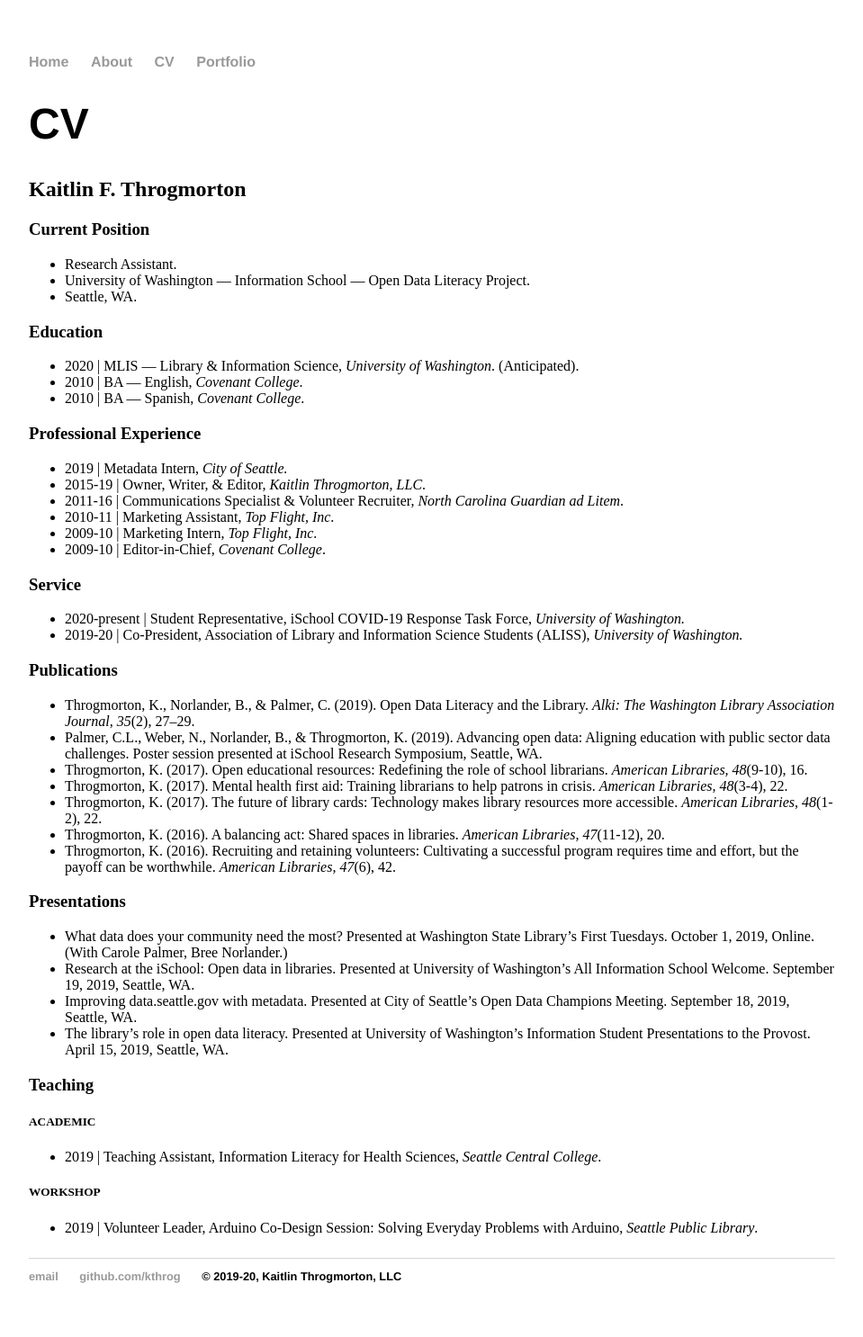
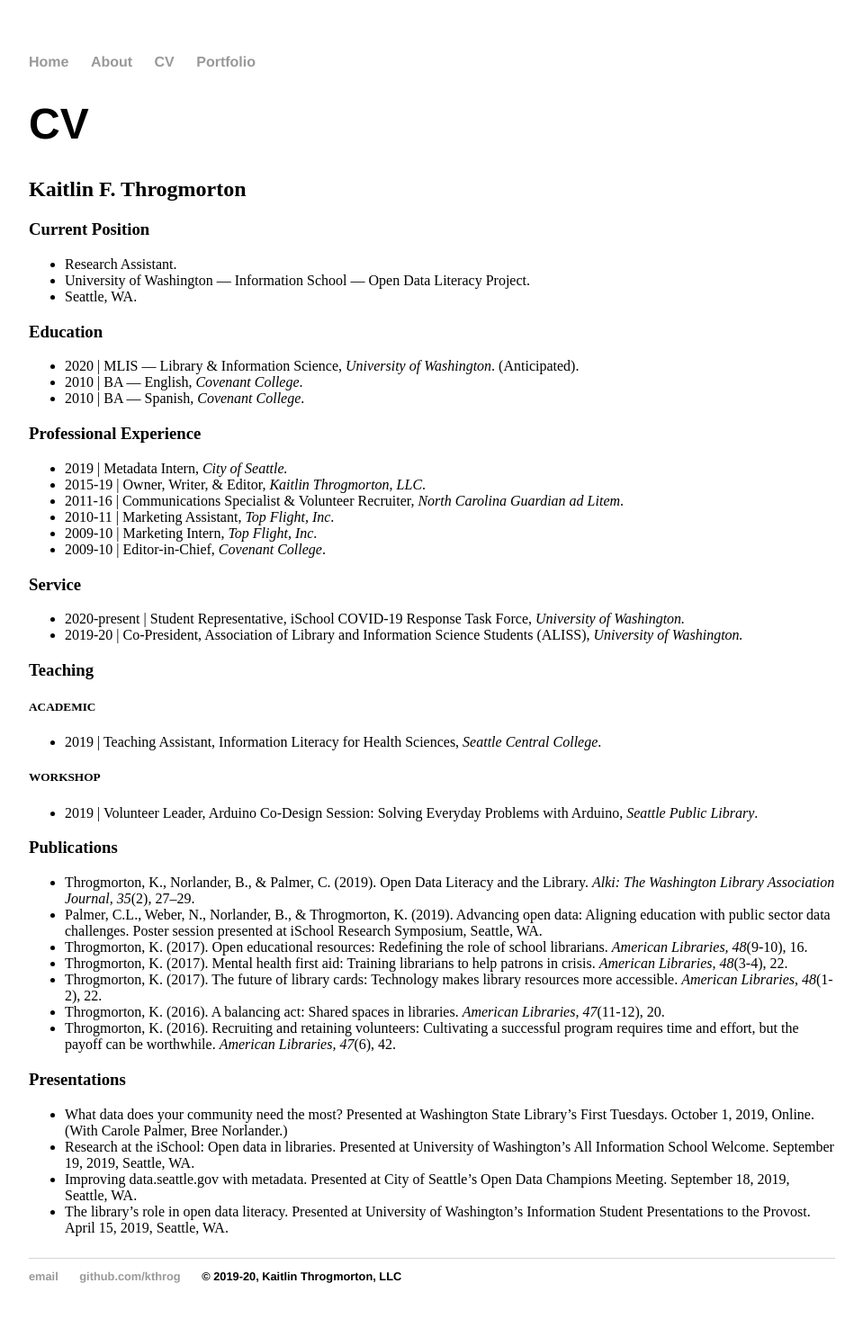
Before and after one commit to kthrog/old_site, a Jekyll site: the page built from CV/index.html, in a window 1280 px wide. Shown: the whole page at 90% size, without its empty margins (160-1119 px from the left). Built offline with Jekyll 4.4.1, drawn with Linux system fonts in a browser that asks for light colours; part of the change alters nothing that is shown.

```diff
--- a/CV/index.html
+++ b/CV/index.html
@@ -36,6 +36,17 @@ title: CV
 			<li>2019-20 | Co-President, Association of Library and Information Science Students (ALISS), <i>University of Washington.</i></li>
 			</ul>
 
+		<h3>Teaching</h3>
+			<h5>ACADEMIC</h5>
+			<ul>
+			<li>2019 | Teaching Assistant, Information Literacy for Health Sciences, <i>Seattle Central College</i>.</li>
+			</ul>
+
+			<h5>WORKSHOP</h5>
+			<ul>
+			<li>2019 | Volunteer Leader, Arduino Co-Design Session: Solving Everyday Problems with Arduino, <i>Seattle Public Library</i>.</li>
+			</ul>
+
 		<h3>Publications</h3>
 			<ul>
 			<li>Throgmorton, K., Norlander, B., & Palmer, C. (2019). Open Data Literacy and the Library. <i>Alki: The Washington Library Association Journal, 35</i>(2), 27–29.</li>
@@ -55,16 +66,6 @@ title: CV
 			<li>The library’s role in open data literacy. Presented at University of Washington’s Information Student Presentations to the Provost. April 15, 2019, Seattle, WA.</li>
 			</ul>
 
-		<h3>Teaching</h3>
-			<h5>ACADEMIC</h5>
-			<ul>
-			<li>2019 | Teaching Assistant, Information Literacy for Health Sciences, <i>Seattle Central College</i>.</li>
-			</ul>
-
-			<h5>WORKSHOP</h5>
-			<ul>
-			<li>2019 | Volunteer Leader, Arduino Co-Design Session: Solving Everyday Problems with Arduino, <i>Seattle Public Library</i>.</li>
-			</ul>
 
 
 		<p>
```
